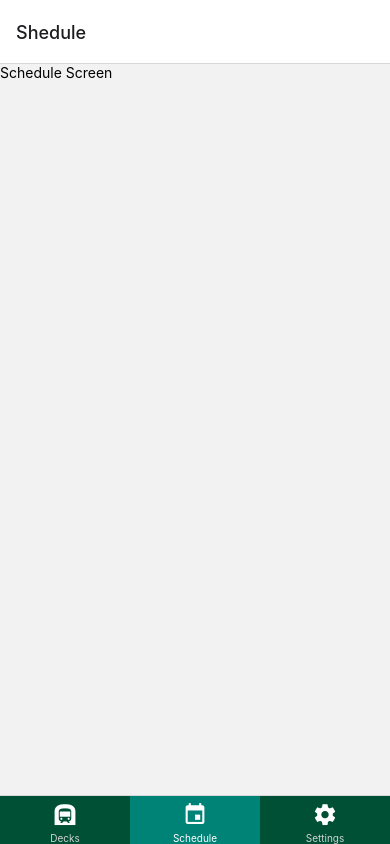
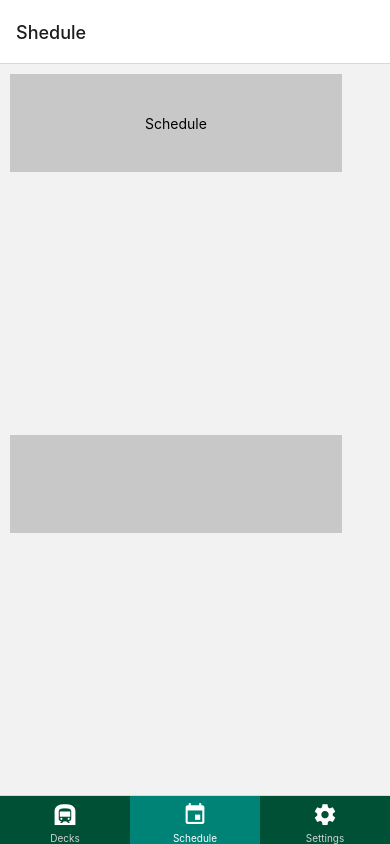
Before and after one commit to nhartzel/uncc-propark, a React Native app: screen /Shedule in a window 390 px wide. Built offline with nearby package versions, Linux system fonts and the light colour scheme.

Commit message:
added styles to settings screen and schedule screen

```diff
--- a/screens/ScheduleScreen.js
+++ b/screens/ScheduleScreen.js
@@ -2,19 +2,12 @@ import React from 'react';
 import { StyleSheet, Text, View } from 'react-native';
 
 export default function SheduleScreen({ navigation }) {
-    return (
-        <View>
-            <Text>Schedule Screen</Text>
-        </View>
-    );
-
-    const Boxes = () => {
     return(
         <View style={styles.boxContainer}>
 
             <View style={styles.box}>
                 <View style={styles.inner}>
-                        <Text>Profile</Text>
+                    <Text>Schedule</Text>
                 </View>
             </View>
 
@@ -25,8 +18,9 @@ export default function SheduleScreen({ navigation }) {
             </View>
 
         </View>
-        )
+    );
 }
+
 
 
     const styles = StyleSheet.create({
@@ -48,10 +42,9 @@ export default function SheduleScreen({ navigation }) {
         },
         inner: {
             flex: 1,
-            backgroundColor: 'c8c8c8',
+            backgroundColor: '#c8c8c8',
             alignItems: 'center',
             justifyContent: 'center'
         }
 
     });
-};
```
Lines whose indentation alone changed are shown as unchanged.
